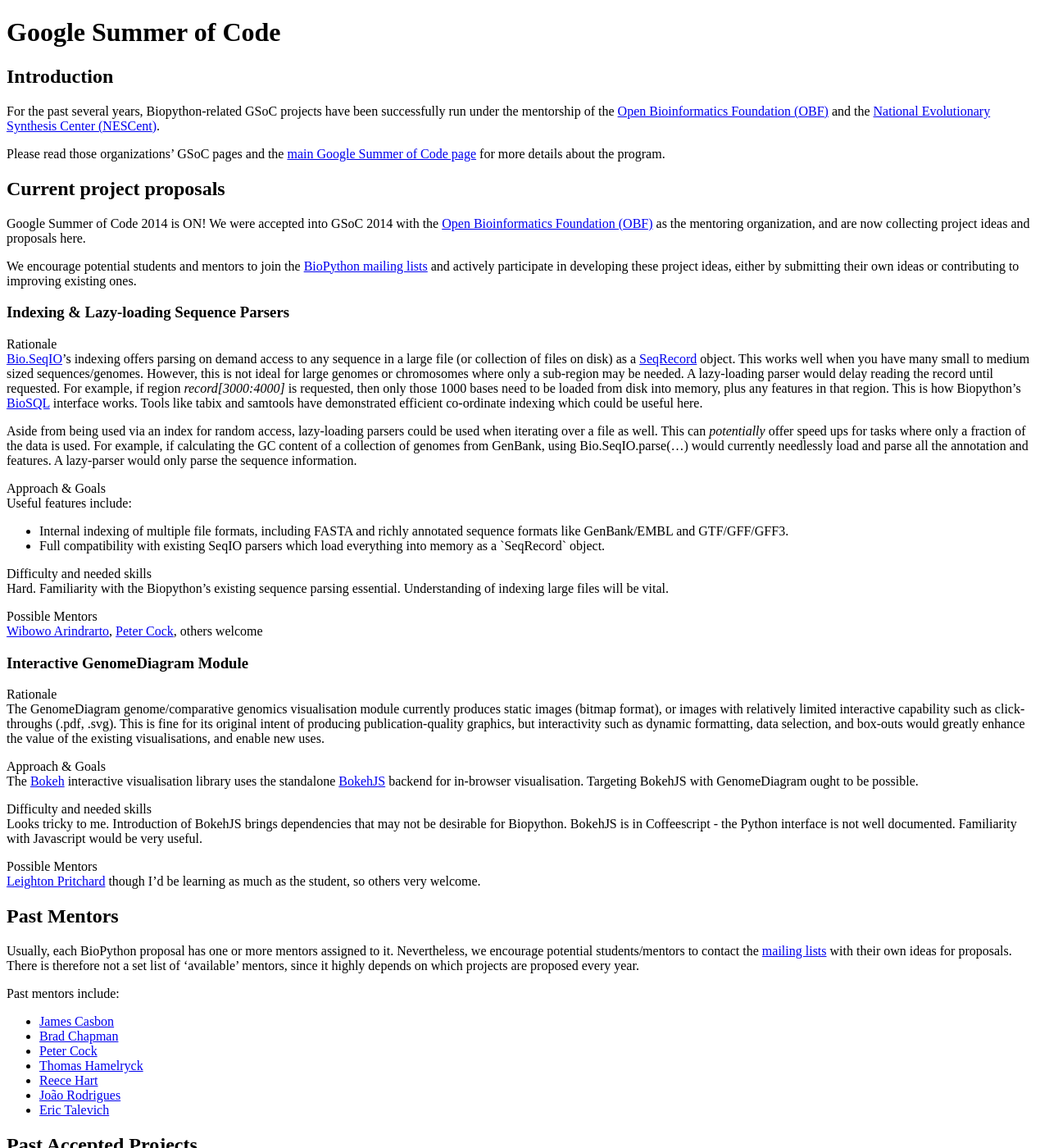
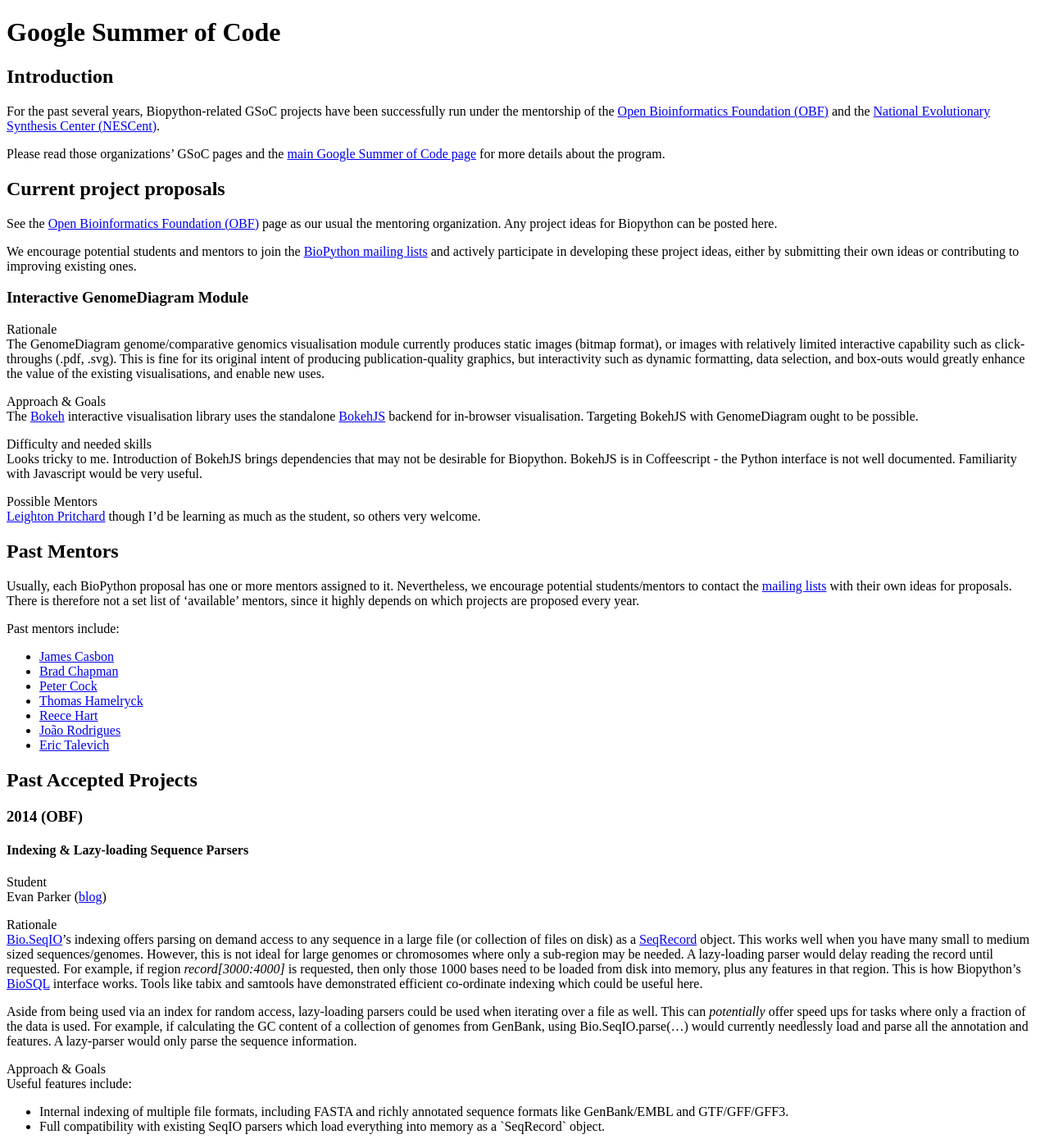
Before and after one commit to biopython/biopython.github.io, a Jekyll site: the page built from wiki/Google_Summer_of_Code.md, in a window 1280 px wide and 1400 px high. Shown: the whole window at 82% size. Built offline with Jekyll 4.4.1, drawn with Linux system fonts in a browser that asks for light colours; part of the change alters nothing that is shown; some of the changed text lies outside the part shown.

Commit message:
Move Evan's project to 2014

```diff
--- a/wiki/Google_Summer_of_Code.md
+++ b/wiki/Google_Summer_of_Code.md
@@ -20,57 +20,15 @@ program.
 Current project proposals
 -------------------------
 
-Google Summer of Code 2014 is ON! We were accepted into GSoC 2014 with
-the [Open Bioinformatics Foundation
-(OBF)](http://www.open-bio.org/wiki/Google_Summer_of_Code) as the
-mentoring organization, and are now collecting project ideas and
-proposals here.
+See the [Open Bioinformatics Foundation
+(OBF)](http://www.open-bio.org/wiki/Google_Summer_of_Code) page as our
+usual the mentoring organization. Any project ideas for Biopython can be
+posted here.
 
 We encourage potential students and mentors to join the [BioPython
 mailing lists](http://biopython.org/wiki/Mailing_lists) and actively
 participate in developing these project ideas, either by submitting
 their own ideas or contributing to improving existing ones.
-
-### Indexing & Lazy-loading Sequence Parsers
-
-Rationale
-[Bio.SeqIO](SeqIO "wikilink")'s indexing offers parsing on demand access
-to any sequence in a large file (or collection of files on disk) as a
-[SeqRecord](SeqRecord "wikilink") object. This works well when you have
-many small to medium sized sequences/genomes. However, this is not ideal
-for large genomes or chromosomes where only a sub-region may be needed.
-A lazy-loading parser would delay reading the record until requested.
-For example, if region *record\[3000:4000\]* is requested, then only
-those 1000 bases need to be loaded from disk into memory, plus any
-features in that region. This is how Biopython's
-[BioSQL](BioSQL "wikilink") interface works. Tools like tabix and
-samtools have demonstrated efficient co-ordinate indexing which could be
-useful here.
-
-Aside from being used via an index for random access, lazy-loading
-parsers could be used when iterating over a file as well. This can
-*potentially* offer speed ups for tasks where only a fraction of the
-data is used. For example, if calculating the GC content of a collection
-of genomes from GenBank, using Bio.SeqIO.parse(...) would currently
-needlessly load and parse all the annotation and features. A lazy-parser
-would only parse the sequence information.
-
-Approach & Goals
-Useful features include:
-
--   Internal indexing of multiple file formats, including FASTA and
-    richly annotated sequence formats like GenBank/EMBL
-    and GTF/GFF/GFF3.
--   Full compatibility with existing SeqIO parsers which load everything
-    into memory as a \`SeqRecord\` object.
-
-Difficulty and needed skills
-Hard. Familiarity with the Biopython's existing sequence
-parsing essential. Understanding of indexing large files will be vital.
-
-Possible Mentors
-[Wibowo Arindrarto](https://github.com/bow), [Peter
-Cock](https://github.com/peterjc/), others welcome
 
 ### Interactive GenomeDiagram Module
 
@@ -121,6 +79,52 @@ Past mentors include:
 
 Past Accepted Projects
 ----------------------
+
+### 2014 (OBF)
+
+#### Indexing & Lazy-loading Sequence Parsers
+
+Student
+Evan Parker ([blog](http://blog.evanaparker.com/))
+
+Rationale
+[Bio.SeqIO](SeqIO "wikilink")'s indexing offers parsing on demand access
+to any sequence in a large file (or collection of files on disk) as a
+[SeqRecord](SeqRecord "wikilink") object. This works well when you have
+many small to medium sized sequences/genomes. However, this is not ideal
+for large genomes or chromosomes where only a sub-region may be needed.
+A lazy-loading parser would delay reading the record until requested.
+For example, if region *record\[3000:4000\]* is requested, then only
+those 1000 bases need to be loaded from disk into memory, plus any
+features in that region. This is how Biopython's
+[BioSQL](BioSQL "wikilink") interface works. Tools like tabix and
+samtools have demonstrated efficient co-ordinate indexing which could be
+useful here.
+
+Aside from being used via an index for random access, lazy-loading
+parsers could be used when iterating over a file as well. This can
+*potentially* offer speed ups for tasks where only a fraction of the
+data is used. For example, if calculating the GC content of a collection
+of genomes from GenBank, using Bio.SeqIO.parse(...) would currently
+needlessly load and parse all the annotation and features. A lazy-parser
+would only parse the sequence information.
+
+Approach & Goals
+Useful features include:
+
+-   Internal indexing of multiple file formats, including FASTA and
+    richly annotated sequence formats like GenBank/EMBL
+    and GTF/GFF/GFF3.
+-   Full compatibility with existing SeqIO parsers which load everything
+    into memory as a \`SeqRecord\` object.
+
+Difficulty and needed skills
+Hard. Familiarity with the Biopython's existing sequence
+parsing essential. Understanding of indexing large files will be vital.
+
+Possible Mentors
+[Wibowo Arindrarto](https://github.com/bow), [Peter
+Cock](https://github.com/peterjc/), others welcome
 
 ### 2013 (NESCent)
 
```
Also changed, not shown: 1 other file.
